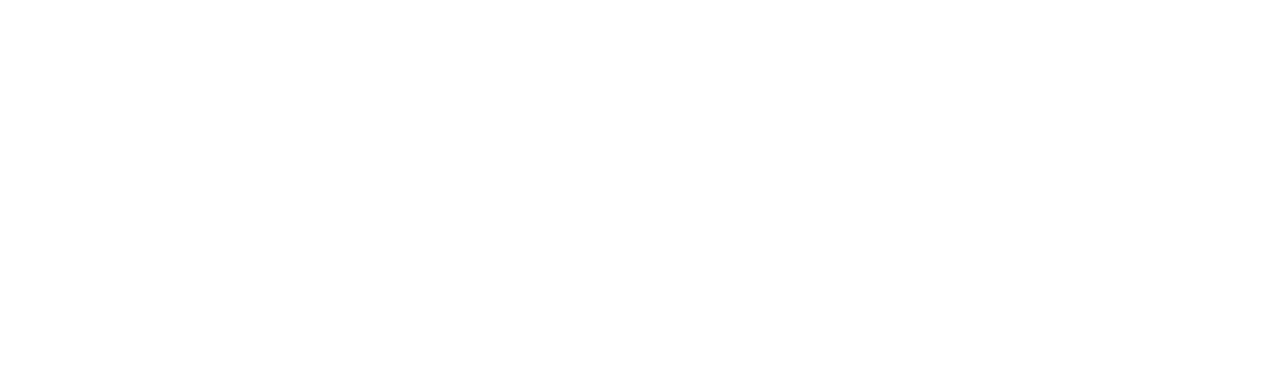
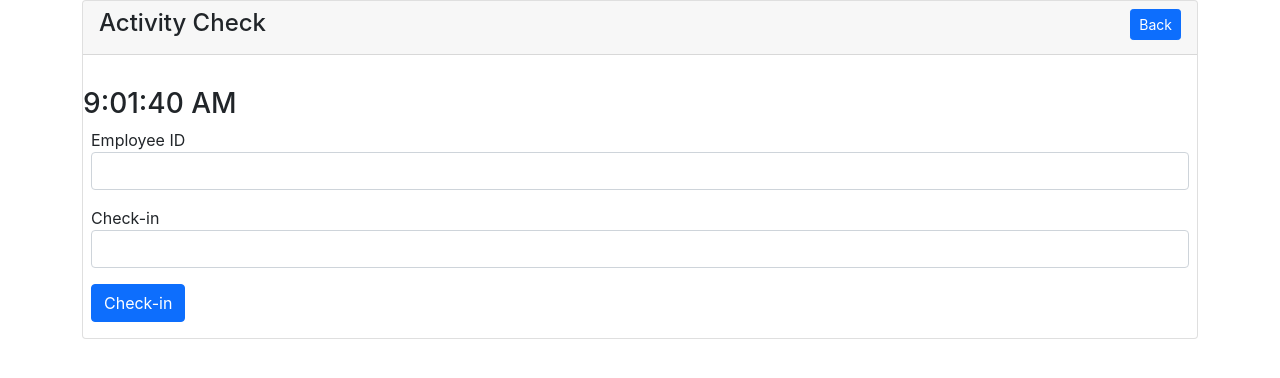
Before and after one commit to samkayes/GEMSProject, a React (Create React App) app in the folder reactgems/: page /check in a window 1280 px wide. Before the commit this address had no page. Shown: the top 378 px of the page. Built offline with nearby package versions, Linux system fonts and the light colour scheme.

Commit message:
sam stuff p2

```diff
--- a/reactgems/public/index.html
+++ b/reactgems/public/index.html
@@ -32,7 +32,7 @@
   <body>
     <noscript>You need to enable JavaScript to run this app.</noscript>
     <script src="https://cdn.jsdelivr.net/npm/bootstrap@5.1.3/dist/js/bootstrap.bundle.min.js" ></script>
-    <div id="root" class="py-5"></div>
+    <div id="root"></div>
     <!--
       This HTML file is a template.
       If you open it directly in the browser, you will see an empty page.
--- a/reactgems/src/App.css
+++ b/reactgems/src/App.css
@@ -3,14 +3,8 @@
 }
 
 .App-logo {
-  height: 40vmin;
+  height: 10rem;
   pointer-events: none;
-}
-
-@media (prefers-reduced-motion: no-preference) {
-  .App-logo {
-    animation: App-logo-spin infinite 20s linear;
-  }
 }
 
 .App-header {
--- a/reactgems/src/App.js
+++ b/reactgems/src/App.js
@@ -12,10 +12,10 @@ function App() {
   return (
     <Router>
       <Routes>
-        <Route exact path="/home" element={<Home/>}/>
-        <Route exact path="/home/check" element={<Check/>}/>
-        <Route exact path="/" element={<Employee/>}/>
-        <Route exact path="/add-employee" element={<Addemployee/>}/>
+        <Route exact path="/" element={<Home/>}/>
+        <Route exact path="/check" element={<Check/>}/>
+        <Route exact path="/employees" element={<Employee/>}/>
+        <Route exact path="/employees/add-employee" element={<Addemployee/>}/>
         <Route exact path="/requests/create-request" element={<CreateRequest/>}/>
         <Route exact path="/requests" element={<Requests/>}/>
       </Routes>
--- a/reactgems/src/pages/Addemployee.js
+++ b/reactgems/src/pages/Addemployee.js
@@ -69,7 +69,7 @@ class Addemployee extends Component{
                     <div className="card">
                         <div className="card-header">
                             <h4>Add Employee
-                                <Link to={'/'} className="btn btn-primary btn-sm float-end">Back</Link>
+                                <Link to={'/employees'} className="btn btn-primary btn-sm float-end">Back</Link>
                             </h4>
                         </div>
                         <div className="card-body"></div>
--- a/reactgems/src/pages/Check.js
+++ b/reactgems/src/pages/Check.js
@@ -1,8 +1,52 @@
+import axios from 'axios';
 import React from 'react';
 import {Link} from 'react-router-dom';
-const {Component} = require("react");
+import swal from 'sweetalert';
+import Clock from "./Clock";
+
+const { Component } = require("react");
 
 class Check extends Component{
+
+    state = {
+        emp_id: '',
+        type: '',
+        // error_list:[],
+    }
+
+    handleInput = (e) => {
+        this.setState({
+            [e.target.name]: e.target.value
+        });
+    }
+
+    saveCheck = async (e) =>{
+        e.preventDefault();
+
+        const res = await axios.post('http://localhost:8000/api/create-request', this.state);
+        if(res.data.status === 200)
+        {
+            console.log(res.data.message);
+            swal({
+                title: "Success!",
+                text: res.data.message,
+                icon: "success",
+                button: "Done!",
+              });
+            this.setState({
+                emp_id: '',
+                leavedate: '',
+                duration: '',
+                reason: '',
+            });
+        }
+        //else{
+        //     this.setState({
+         //        error_list: res.data.validate_err,
+       //      });
+        // }
+    }
+
     render(){
         return(
             <div className="container">
@@ -10,13 +54,26 @@ class Check extends Component{
                 <div className="col-md-12">
                     <div className="card">
                         <div className="card-header">
-                            <h4>Welcome, </h4>
+                            <h4>Activity Check
+                                <Link to={'/'} className="btn btn-primary btn-sm float-end">Back</Link>
+                            </h4>
                         </div>
-                        <div className="card-body">
-                        <Link to={'checkin'} className="btn btn-primary btn-md">Check-in</Link>
-                        <Link to={'checkout'} className="btn btn-primary btn-md">Check-out</Link>
-                        </div>
-                        </div>
+                        <div className="card-body"></div>
+                            <Clock></Clock>
+                            <form onSubmit={this.saveCheck}>
+                                <div className="form-group mb-3">
+                                    <label>Employee ID</label>
+                                    <input type="number" name="emp_id" onChange={this.handleInput} value={this.state.emp_id} className="form-control" />
+                                </div>
+                                <div className="form-group mb-3">
+                                    <label>Check-in</label>
+                                    <input type="number" name="type" onChange={this.handleInput} value={this.state.type} className="form-control" />
+                                </div>
+                                <div className="form-group mb-3">
+                                    <button type="submit" className="btn btn-primary">Check-in</button>
+                                </div>
+                            </form>
+                    </div>
                 </div>
             </div>
         </div>
--- /dev/null
+++ b/reactgems/src/pages/Clock.js
@@ -0,0 +1,17 @@
+import React, { useEffect, useState } from "react";
+
+function Clock() {
+    const [clockState, setClockState] = useState();
+
+    useEffect(() => {
+        setInterval(() => {
+            const date=new Date();
+            setClockState(date.toLocaleTimeString());
+        }, 1000);
+    },[]);
+
+    return <h3>{clockState}</h3>;
+
+}
+
+export default Clock;
--- a/reactgems/src/pages/Employees.js
+++ b/reactgems/src/pages/Employees.js
@@ -15,11 +15,13 @@ class Employees extends Component{
                                 <Link to={'add-employee'} className="btn btn-primary btn-sm float-end">Add Employees</Link>
                             </h4>
                         </div>
-                        <div className="card-body"></div>
+                        <div className="card-body">
+
+                        </div>
                     </div>
 
                     <br></br>
-                    <p><Link to={'requests'} className="btn btn-primary">[DEV] View Requests</Link></p>
+                    <p><Link to={'/requests'} className="btn btn-primary">[DEV] View Requests</Link></p>
                 </div>
             </div>
         </div>
--- a/reactgems/src/pages/Home.js
+++ b/reactgems/src/pages/Home.js
@@ -1,26 +1,29 @@
 import React from 'react';
 import {Link} from 'react-router-dom';
+import Clock from "./Clock";
+import logo from '../logo.svg';
+import '../App.css';
 const {Component} = require("react");
 
 class Home extends Component{
     render(){
         return(
-            <div className="container">
-            <div className="row">
-                <div className="col-md-12">
-                    <div className="card">
-                        <div className="card-header">
-                            <h4>Employee Check</h4>
+            <div className='App-header'>
+                <div className="container text-center">
+                    <div className="row">
+                        <img src={logo} className="App-logo" alt="logo" />
+                        <h1>Employee Check</h1>
+                        <Clock></Clock>
+                        <br/><br/>
+                        <div className="col-md-6">
+                            <Link to={'check'} className="btn btn-primary btn-lg" style={{"height" : "5rem", "width" : "90%","font-size":"35px"}}>Check-in</Link>
                         </div>
-                        <div className="card-body">
-                        <Link to={'check'} className="btn btn-primary">Input</Link>
-                        <br/><br/>
-                        <Link to={'login'} className="btn btn-primary">Login</Link>
+                        <div className='col-md-6'>
+                            <Link to={'employees'} className="btn btn-secondary btn-lg" style={{"height" : "100%", "width" : "90%","font-size":"35px"}}>Login</Link>
                         </div>
-                        </div>
+                    </div>
                 </div>
             </div>
-        </div>
         )
     };
 }
--- a/reactgems/src/pages/Requests.js
+++ b/reactgems/src/pages/Requests.js
@@ -105,7 +105,7 @@ class Requests extends Component{
                     </div>
 
                     <br></br>
-                    <Link to={'/'} className="btn btn-primary">Back to Home</Link>
+                    <Link to={'/employees'} className="btn btn-primary">Back to Home</Link>
                 </div>
             </div>
         </div>
```
Also changed, not shown: 1 other file (tests, documents, lock files or other folders).
